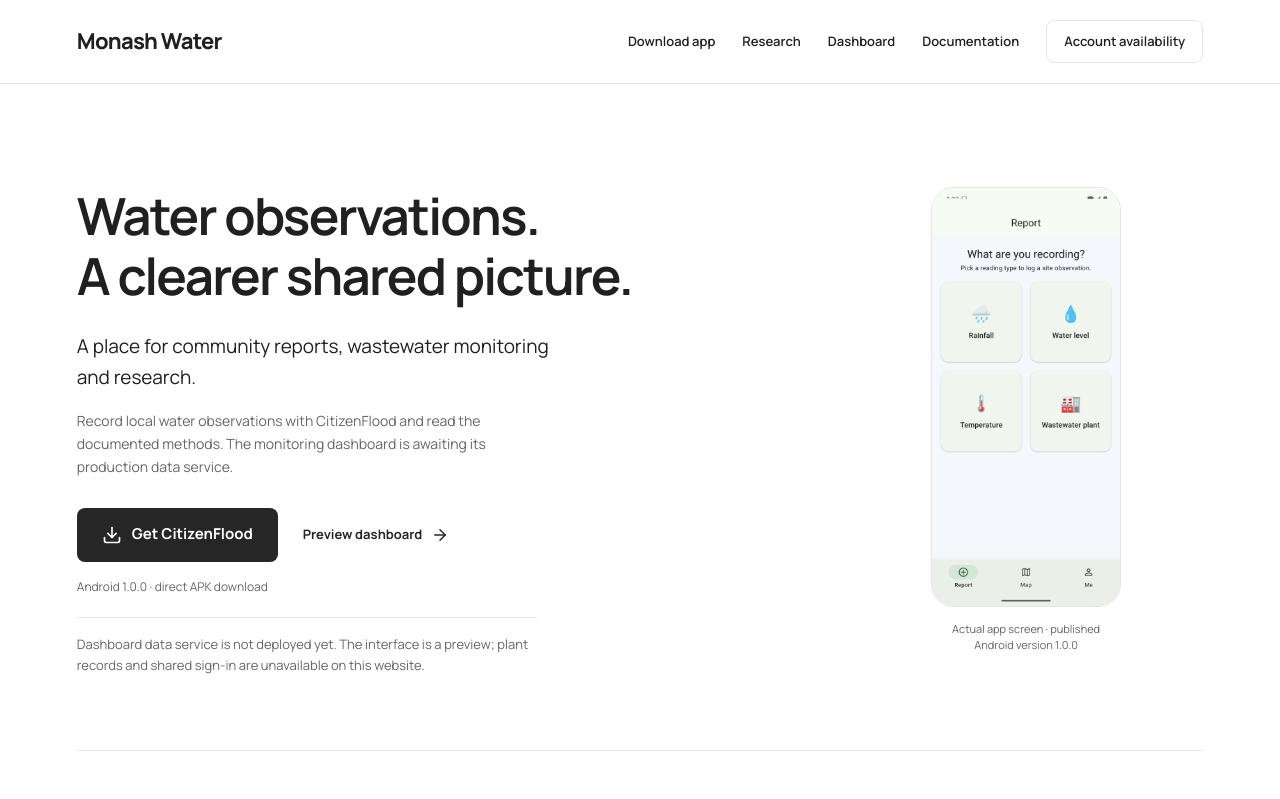
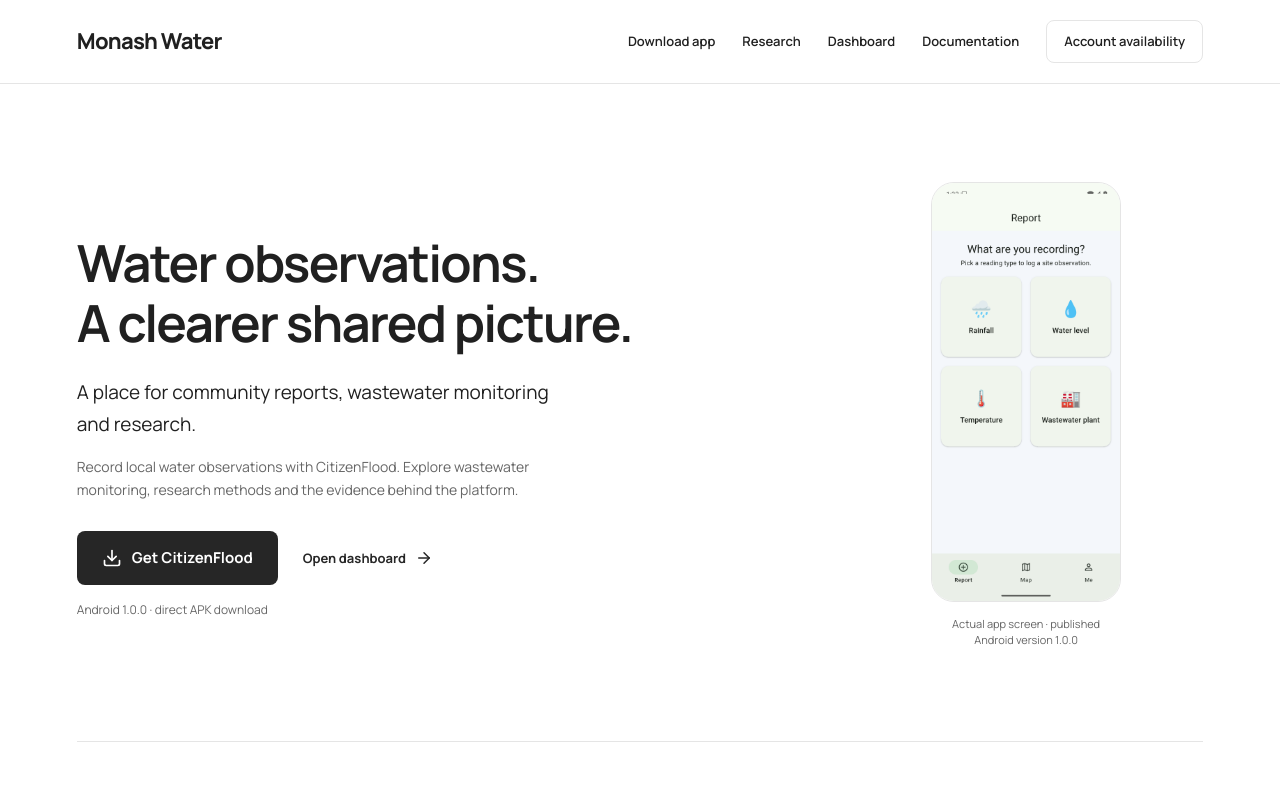
Before and after one commit to Monash-WWTP/monash-platform, a React (Vite) app in the folder apps/dashboard/: page / in a window 1280 px wide. Shown: the top 799 px of the page. Built offline with nearby package versions, Linux system fonts and the light colour scheme.

Commit message:
fix: keep temporary deployment notices off the landing page

```diff
--- a/apps/dashboard/src/pages/public/LandingPage.tsx
+++ b/apps/dashboard/src/pages/public/LandingPage.tsx
@@ -15,26 +15,22 @@ export default function LandingPage() {
             A place for community reports, wastewater monitoring and research.
           </p>
           <p className="home-description">
-            Record local water observations with CitizenFlood and read the
-            documented methods. The monitoring dashboard is awaiting its
-            production data service.
+            Record local water observations with CitizenFlood. Explore
+            wastewater monitoring, research methods and the evidence behind
+            the platform.
           </p>
           <div className="home-actions">
             <Link className="apk-button" to="/download">
               <Download size={20} aria-hidden="true" />
               Get CitizenFlood
             </Link>
-            <Link className="quiet-action" to="/dashboard" aria-describedby="dashboard-availability">
-              Preview dashboard <ArrowRight size={18} aria-hidden="true" />
+            <Link className="quiet-action" to="/dashboard">
+              Open dashboard <ArrowRight size={18} aria-hidden="true" />
             </Link>
           </div>
           <p className="home-release">
             Android{currentRelease ? ` ${currentRelease.versionName}` : ""} ·
             direct APK download
-          </p>
-          <p id="dashboard-availability" className="home-availability">
-            Dashboard data service is not deployed yet. The interface is a preview;
-            plant records and shared sign-in are unavailable on this website.
           </p>
         </div>
         <figure className="app-preview home-preview">
--- a/apps/dashboard/src/pages/public/public.css
+++ b/apps/dashboard/src/pages/public/public.css
@@ -847,15 +847,5 @@
 .landscape-image img { display: block; width: 100%; height: auto; aspect-ratio: 2.4; object-fit: cover; border-radius: 12px; }
 .landscape-image figcaption { margin-top: 8px; color: var(--muted); font-size: 11px; }
 
-/* Availability belongs beside the action it qualifies, not behind a failed request. */
-.home-availability {
-  max-width: 58ch;
-  margin-top: 20px !important;
-  padding-top: 16px;
-  border-top: 1px solid var(--rule);
-  color: var(--muted);
-  font-size: 13px;
-  line-height: 1.65;
-}
 .home-guide-links { display: flex; flex-direction: column; align-items: flex-start; margin-top: 16px; }
 .home-guide-links a { display: inline-flex; gap: 8px; align-items: center; min-height: 44px; font-size: 13px; font-weight: 600; text-underline-offset: 4px; }
```
Also changed, not shown: 2 other files (tests, documents, lock files or other folders).
